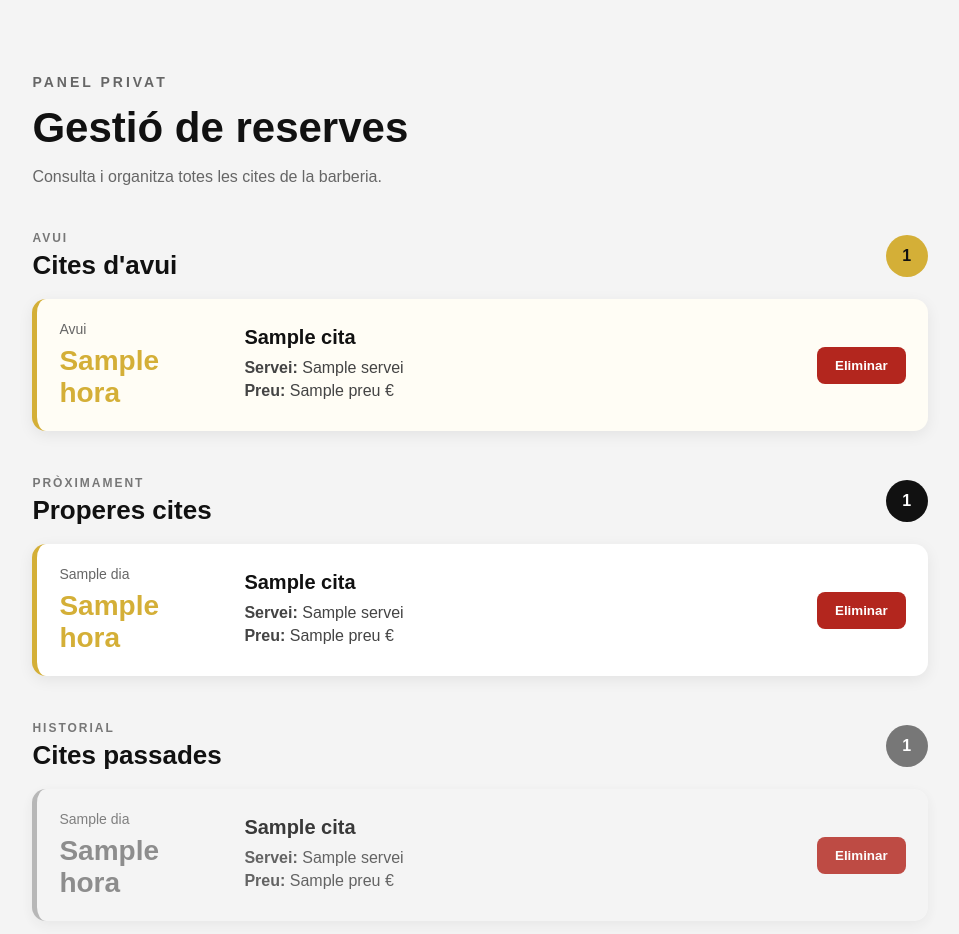
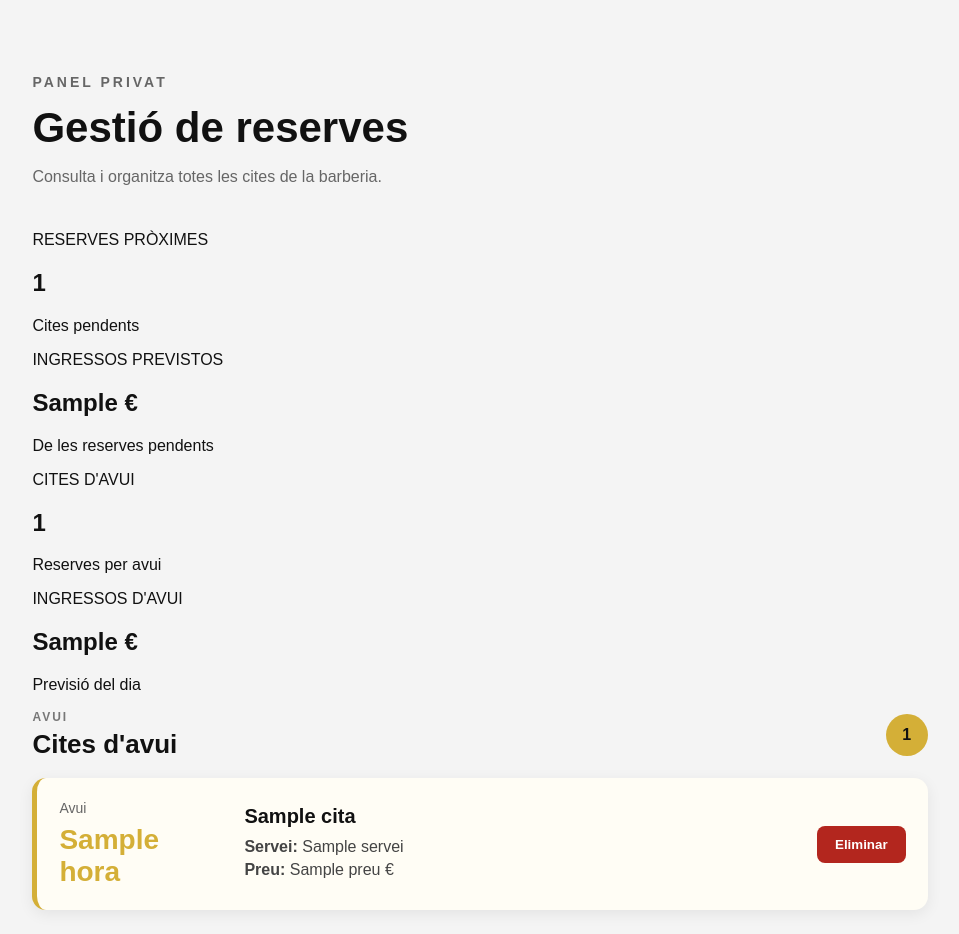
Before and after one commit to Maauriii17/mauris-barber-shop, a Flask app: template templates/panelbarber.html in a window 1280 px wide. Shown: the part 54-988 px from the top of the page, without its empty margins (160-1119 px from the left). Run offline with Flask 3, Linux system fonts and the light colour scheme; the template is opened without the code that fills it: most values are stand-ins (such as "Sample title", 1, 10 or a date in 2020).

Commit message:
Update panelbarber.html

```diff
--- a/templates/panelbarber.html
+++ b/templates/panelbarber.html
@@ -25,14 +25,93 @@
 <section class="panel-section">
 
     <div class="panel-header">
-        <p class="petit-titol">PANEL PRIVAT</p>
 
-        <h1>Gestió de reserves</h1>
+        <p class="petit-titol">
+            PANEL PRIVAT
+        </p>
+
+        <h1>
+            Gestió de reserves
+        </h1>
 
         <p>
             Consulta i organitza totes les cites de la barberia.
         </p>
+
     </div>
+
+
+    <div class="resum-panel">
+
+        <div class="resum-targeta">
+
+            <p class="resum-etiqueta">
+                RESERVES PRÒXIMES
+            </p>
+
+            <h2>
+                {{ total_proximes }}
+            </h2>
+
+            <p>
+                Cites pendents
+            </p>
+
+        </div>
+
+
+        <div class="resum-targeta">
+
+            <p class="resum-etiqueta">
+                INGRESSOS PREVISTOS
+            </p>
+
+            <h2>
+                {{ ingressos_previstos }} €
+            </h2>
+
+            <p>
+                De les reserves pendents
+            </p>
+
+        </div>
+
+
+        <div class="resum-targeta">
+
+            <p class="resum-etiqueta">
+                CITES D'AVUI
+            </p>
+
+            <h2>
+                {{ total_avui }}
+            </h2>
+
+            <p>
+                Reserves per avui
+            </p>
+
+        </div>
+
+
+        <div class="resum-targeta">
+
+            <p class="resum-etiqueta">
+                INGRESSOS D'AVUI
+            </p>
+
+            <h2>
+                {{ ingressos_avui }} €
+            </h2>
+
+            <p>
+                Previsió del dia
+            </p>
+
+        </div>
+
+    </div>
+
 
 
     {% if cites_avui|length > 0 %}
@@ -40,14 +119,23 @@
         <div class="bloc-reserves bloc-avui">
 
             <div class="capcalera-grup">
+
                 <div>
-                    <p class="etiqueta-grup">AVUI</p>
-                    <h2>Cites d'avui</h2>
+
+                    <p class="etiqueta-grup">
+                        AVUI
+                    </p>
+
+                    <h2>
+                        Cites d'avui
+                    </h2>
+
                 </div>
 
                 <span class="comptador-reserves">
                     {{ cites_avui|length }}
                 </span>
+
             </div>
 
 
@@ -122,6 +210,7 @@
             <div class="capcalera-grup">
 
                 <div>
+
                     <p class="etiqueta-grup">
                         PRÒXIMAMENT
                     </p>
@@ -129,6 +218,7 @@
                     <h2>
                         Properes cites
                     </h2>
+
                 </div>
 
                 <span class="comptador-reserves">
@@ -209,6 +299,7 @@
             <div class="capcalera-grup">
 
                 <div>
+
                     <p class="etiqueta-grup">
                         HISTORIAL
                     </p>
@@ -216,6 +307,7 @@
                     <h2>
                         Cites passades
                     </h2>
+
                 </div>
 
                 <span class="comptador-reserves">
```
